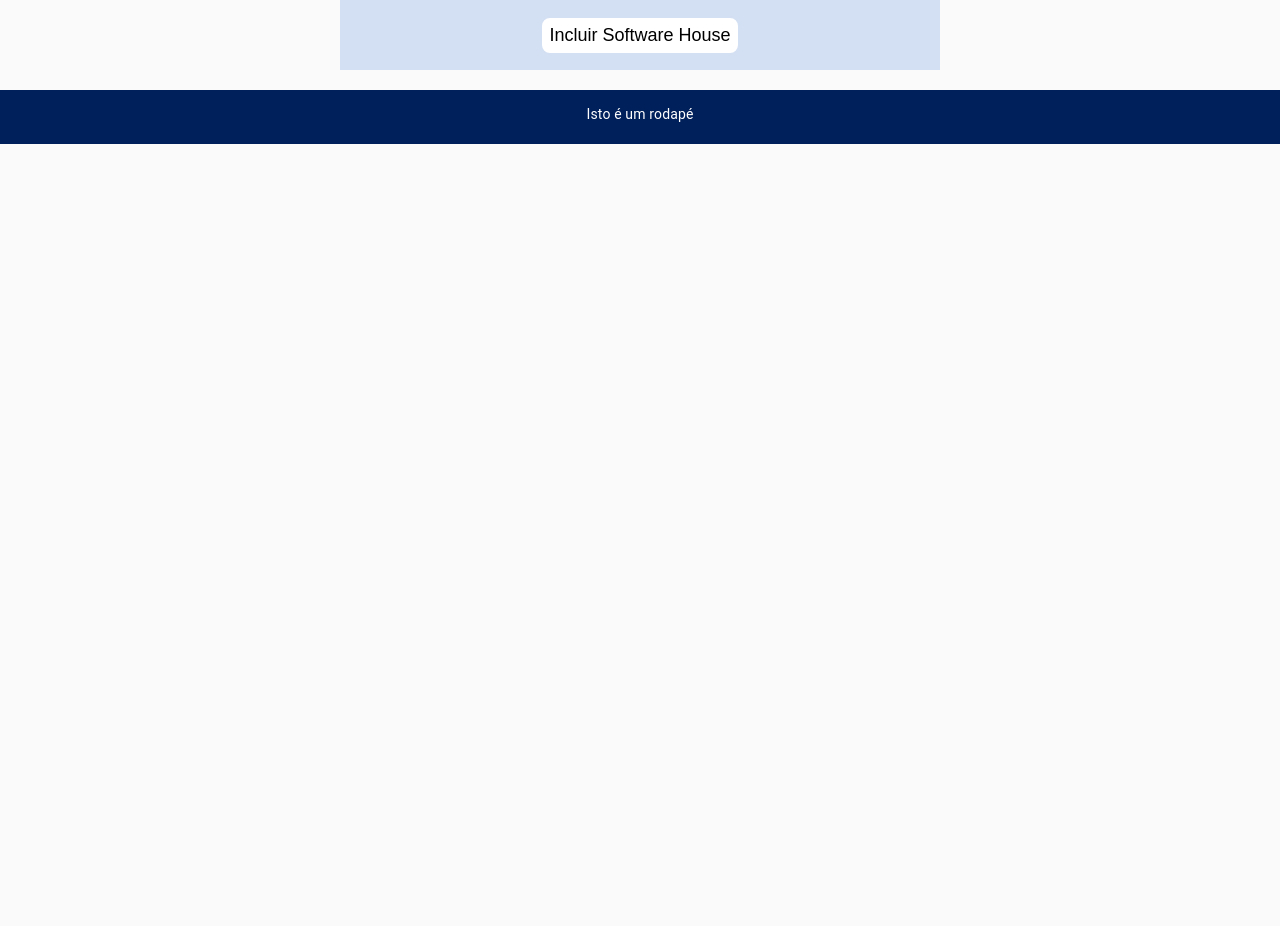
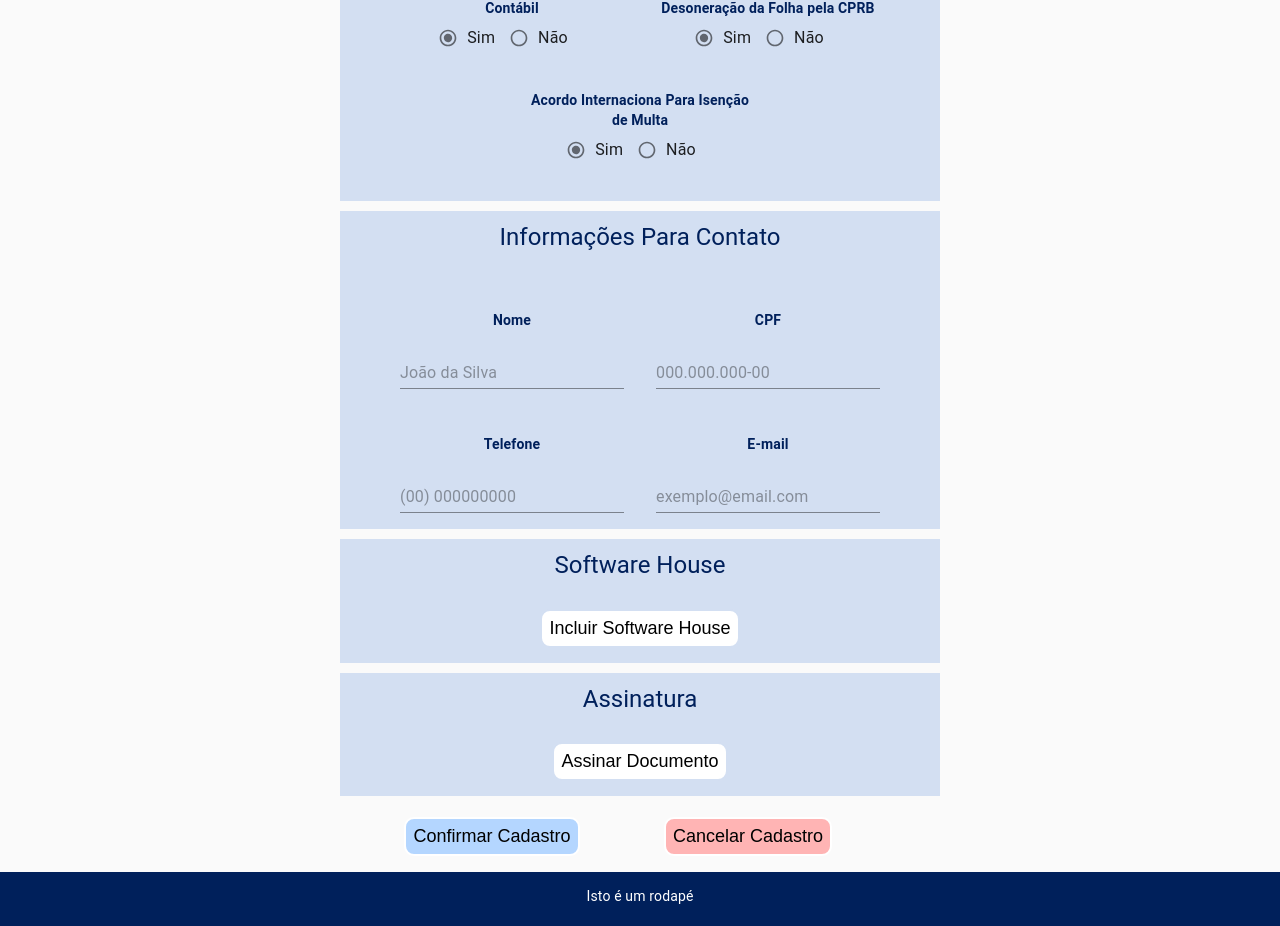
Before and after one commit to VictorHugoDS/front-R1000, a Next.js app: page /efd/adicionar in a window 1280 px wide. Shown: the part 571-1497 px from the top of the page. Before the commit the page ends 800 px from the top, so only its background shows below. Built offline with nearby package versions, Linux system fonts and the light colour scheme.

Commit message:
Termina layout da página de add

```diff
--- a/components/modalsoftwarehouse/index.js
+++ b/components/modalsoftwarehouse/index.js
@@ -6,7 +6,7 @@ import DialogContent from '@material-ui/core/DialogContent';
 import Slide from '@material-ui/core/Slide';
 import style from '../../styles/components/modal/style.module.scss';
 import { TextField } from '@material-ui/core';
-import { useForm } from "react-hook-form";
+import { set, useForm } from "react-hook-form";
 import PropTypes from 'prop-types';
 
 export default function softwareHause({open,handleClose,setData,defaultValues}) {
@@ -15,8 +15,7 @@ export default function softwareHause({open,handleClose,setData,defaultValues})
         return <Slide direction="up" ref={ref} {...props} />;
       });
 
-    const { register, handleSubmit,getValues } = useForm();
-    const {cnpj,telefone,razao,contato,email} = defaultValues
+    const { register, handleSubmit,getValues,setValue} = useForm();
 
     const onSubmit = (data) =>{
       const resp = {...data,exited:false}
@@ -28,6 +27,17 @@ export default function softwareHause({open,handleClose,setData,defaultValues})
       setData({...getValues(),exited:true})
       handleClose()
     }
+
+    useEffect((()=>{
+      if(open && defaultValues){
+        const {cnpj,telefone,razao,contato,email} = defaultValues
+        setValue('cnpj',cnpj)
+        setValue('telefone',telefone)
+        setValue('razao',razao)
+        setValue('contato',contato)
+        setValue('email',email)
+      }
+    }),[open])
 
     return (
         <>
@@ -41,8 +51,7 @@ export default function softwareHause({open,handleClose,setData,defaultValues})
         >
 
         <strong className={style.modalTitle}>
-            <h3>Informações da Software House
-              </h3>
+            <h3>Informações da Software House</h3>
         </strong>
         <DialogContent>
           <form className={style.form} onSubmit={handleSubmit(onSubmit)}>
@@ -54,7 +63,6 @@ export default function softwareHause({open,handleClose,setData,defaultValues})
                 placeholder='00.000.000/0000-00'
                 fullWidth
                 size="small"
-                defaultValue={cnpj && null}
                 {...register("cnpj")}
               />
             </div>
@@ -66,7 +74,6 @@ export default function softwareHause({open,handleClose,setData,defaultValues})
                 variant="outlined"
                 fullWidth
                 size="small"
-                defaultValue={telefone && null}
                 {...register("telefone")}
               />
             </div>
@@ -80,7 +87,6 @@ export default function softwareHause({open,handleClose,setData,defaultValues})
                   fullWidth
                   size="small"
                   placeholder='exemplo industrias ltda.'
-                  defaultValue={razao && null}
                   {...register("razao")}
                 />
             </div>
@@ -93,7 +99,6 @@ export default function softwareHause({open,handleClose,setData,defaultValues})
                   variant="outlined"
                   fullWidth
                   size="small"
-                  defaultValue={contato && null}
                   {...register("contato")}
                 />
             </div>
@@ -106,7 +111,6 @@ export default function softwareHause({open,handleClose,setData,defaultValues})
                   variant="outlined"
                   fullWidth
                   size="small"
-                  defaultValue={email && null}
                   {...register("email")}
                 />
             </div>
--- a/pages/efd/adicionar/index.js
+++ b/pages/efd/adicionar/index.js
@@ -9,7 +9,10 @@ import style from '../../../styles/components/efd/adicionar/style.module.scss';
 import DatePicker from "react-datepicker";
 import { useForm } from "react-hook-form";
 import "react-datepicker/dist/react-datepicker.css";
-import SelectInput from '@material-ui/core/Select/SelectInput';
+import Radio from '@material-ui/core/Radio';
+import { TextField } from '@material-ui/core';
+import RadioGroup from '@material-ui/core/RadioGroup';
+import FormControlLabel from '@material-ui/core/FormControlLabel';
 
 export default function Home() {
 
@@ -35,6 +38,8 @@ export default function Home() {
     setPessoa(event.target.value);
   };
 
+  const [softwareHouse,setSoftwareHouse] = useState(null)
+
 
   const xxx =(eee) =>{console.log(eee)}
   const incricao = null
@@ -42,7 +47,14 @@ export default function Home() {
   return (
     <>
       {/*Necessário se não bugava a página */}
-      {open && ( <Modal open={open} handleClose={handleClose}setData={xxx}/> )}
+      {open && (
+      <Modal
+        open={open}
+        handleClose={handleClose}
+        setData={setSoftwareHouse}
+        defaultValues={softwareHouse}
+      />
+      )}
 
         <CssBaseline />
           <Typography  variant="h4" className={style.titlePage} >
@@ -72,6 +84,7 @@ export default function Home() {
               dateFormat="dd/MM/yyyy"
               className={style.calendar}
               placeholderText="dd/mm/yyyy"
+              maxDate={new Date()}
             />
           </div>
           <div className={style.inputDivided}>
@@ -81,10 +94,11 @@ export default function Home() {
               onChange={(date) => setFimValidade(date)}
               dateFormat="dd/MM/yyyy"
               className={style.calendar}
+              minDate={new Date()}
               placeholderText="dd/mm/yyyy"
             />
           </div>
-
+        <br/><br/>
         </Container>
 
 
@@ -132,6 +146,121 @@ export default function Home() {
               <MenuItem value={30}>Thirty</MenuItem>
             </Select>
           </div>
+          <br/><br/>
+          <div className={style.inputDivided}>
+            <h4 className={style.subtitulo}>Obrigatória a Escrituração Contábil</h4>
+            <RadioGroup
+              aria-labelledby="demo-radio-buttons-group-label"
+              defaultValue="Sim"
+              name="radio-buttons-group"
+              row
+
+            >
+            <div className={style.inputDivided}>
+              <FormControlLabel  value="Sim" control={
+                <Radio size="small"
+                  color="default"/>
+              } label="Sim" />
+              <FormControlLabel value="Não" control={
+                <Radio size="small"
+                  color="default" />
+              } label="Não" />
+            </div>
+            </RadioGroup>
+          </div>
+          <div className={style.inputDivided}>
+            <h4 className={style.subtitulo}>Desoneração da Folha pela CPRB</h4>
+            <RadioGroup
+              aria-labelledby="demo-radio-buttons-group-label"
+              defaultValue="Sim"
+              name="radio-buttons-group"
+              row
+
+            >
+            <div className={style.inputDivided}>
+              <FormControlLabel  value="Sim" control={
+                <Radio size="small"
+                  color="default"/>
+              } label="Sim" />
+              <FormControlLabel value="Não" control={
+                <Radio size="small"
+                  color="default" />
+              } label="Não" />
+            </div>
+            </RadioGroup>
+          </div>
+          <div className={style.inputDivided}>
+            <h4 className={style.subtitulo}>Acordo Internaciona Para Isenção de Multa</h4>
+            <RadioGroup
+              aria-labelledby="demo-radio-buttons-group-label"
+              defaultValue="Sim"
+              name="radio-buttons-group"
+              row
+
+            >
+            <div className={style.inputDivided}>
+              <FormControlLabel  value="Sim" control={
+                <Radio size="small"
+                  color="default"/>
+              } label="Sim" />
+              <FormControlLabel value="Não" control={
+                <Radio size="small"
+                  color="default" />
+              } label="Não" />
+            </div>
+            </RadioGroup>
+          </div>
+        </Container>
+
+        <Container maxWidth="sm" className={style.conteiner}>
+          <Typography  variant="h5" className={style.title} >
+            Informações Para Contato
+          </Typography>
+          <div className={style.inputDivided}>
+            <h4 className={style.title}>Nome</h4>
+            <TextField id="outlined-basic"
+              placeholder='João da Silva'
+              variant="standard"
+              fullWidth
+              size="small"
+              {...register("nome")}
+            />
+          </div>
+
+          <div className={style.inputDivided}>
+            <h4 className={style.title}>CPF</h4>
+            <TextField id="outlined-basic"
+              placeholder='000.000.000-00'
+              variant="standard"
+              fullWidth
+              size="small"
+              {...register("cpf")}
+            />
+          </div>
+
+          <div className={style.inputDivided}>
+            <h4 className={style.title}>Telefone</h4>
+            <TextField id="outlined-basic"
+              placeholder='(00) 000000000'
+              variant="standard"
+              fullWidth
+              size="small"
+              className={style.textInput}
+              {...register("telefone")}
+            />
+          </div>
+
+          <div className={style.inputDivided}>
+            <h4 className={style.title}>E-mail</h4>
+            <TextField id="outlined-basic"
+              placeholder='exemplo@email.com'
+              variant="standard"
+              fullWidth
+              size="small"
+              {...register("email")}
+            />
+          </div>
+
         </Container>
 
         <Container maxWidth="sm" className={style.conteiner}>
@@ -144,9 +273,36 @@ export default function Home() {
             label='text'
             >Incluir Software House</button>
           </div>
+
+        </Container>
+
+        <Container maxWidth="sm" className={style.conteiner}>
+          <Typography  variant="h5" className={style.title} >
+            Assinatura
+          </Typography>
+          <div className={style.buttonSW}>
+            <button variant="contained"
+            className={style.button}
+            label='text'
+            >Assinar Documento</button>
+          </div>
+
         </Container>
         <br/>
-
+        <Container maxWidth="sm">
+        <div className={style.inputDivided}>
+            <button variant="contained"
+            className={style.buttonOk}
+            label='text'
+            >Confirmar Cadastro</button>
+          </div>
+          <div className={style.inputDivided}>
+            <button variant="contained"
+            className={style.buttonNotOk}
+            label='text'
+            >Cancelar Cadastro</button>
+          </div>
+        </Container>
     </>
   )
 }
--- a/styles/components/efd/adicionar/style.module.scss
+++ b/styles/components/efd/adicionar/style.module.scss
@@ -100,3 +100,54 @@
   margin-top: 10px;
   width: 80%;
 }
+
+.textInput{
+  text-align: center;
+  background-color: $c-gray;
+}
+
+.conteinerButton{
+  margin-top: 10px;
+  background-color: white;
+  text-align: center;
+}
+
+.buttonOk{
+  font-size: large;
+  background-color: $c-lightBlue;
+  border-color: white;
+  border-style: solid;
+  border-radius: 10px;
+  padding: 7px;
+}
+
+.buttonOk:hover{
+  background-color: rgb(40, 166, 40);
+  color: $c-white;
+  transition-duration: 0.5s;
+}
+
+.buttonOk:active{
+  background-color:  $c-blue;
+  color: $c-white;
+}
+
+.buttonNotOk{
+  font-size: large;
+  background-color: $c-red;
+  border-color: white;
+  border-style: solid;
+  border-radius: 10px;
+  padding: 7px;
+}
+
+.buttonNotOk:hover{
+  background-color:  orange;
+  color: white;
+  transition-duration: 0.5s;
+}
+
+.buttonNotOk:active{
+  background-color:  rgb(250, 80, 80);
+  color: $c-blue;
+}
```
